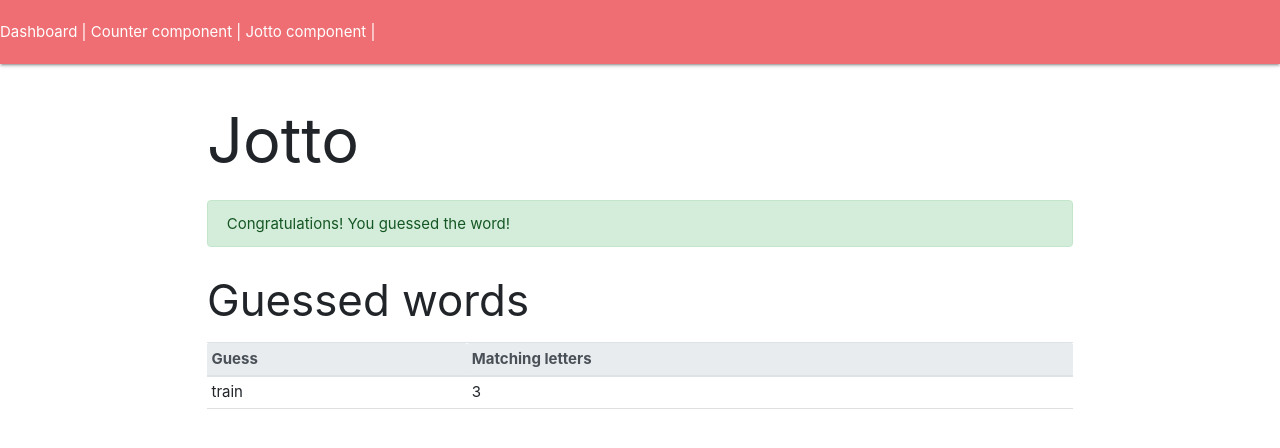
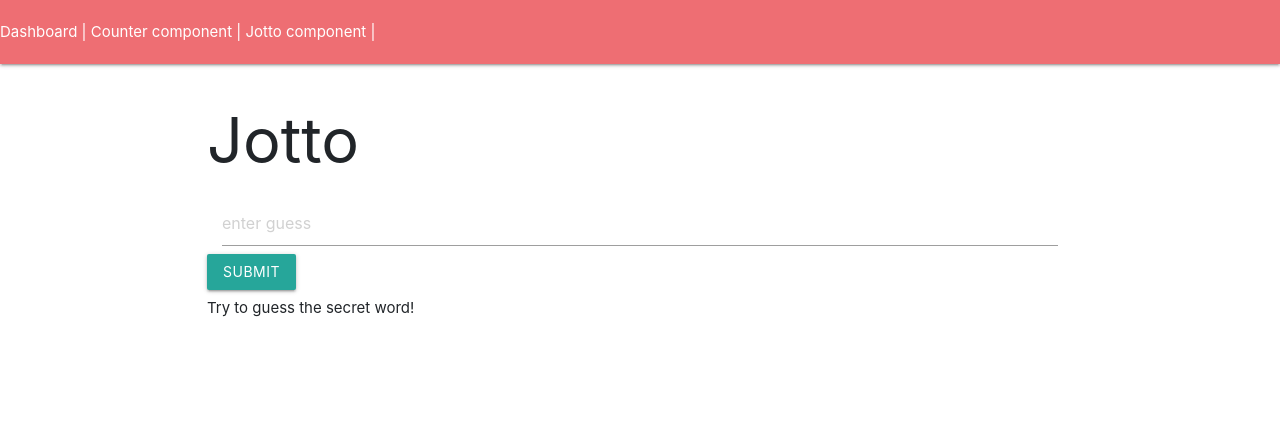
Before and after one commit to mk7gn/testing-app, a React (Create React App) app: page /jotto in a window 1280 px wide. Shown: the top 448 px of the page. Built offline with nearby package versions, Linux system fonts and the light colour scheme.

Commit message:
Connect Jotto app component

```diff
--- a/src/components/Jotto/Jotto.js
+++ b/src/components/Jotto/Jotto.js
@@ -3,21 +3,28 @@ import { connect } from 'react-redux';
 
 import GuessedWords from './components/GuessedWords';
 import Congrats from './components/Congrats';
-import { actionTypes } from '../../actions';
+import Input from './components/Input';
+import { getSecretWord } from '../../actions';
 
 class Jotto extends Component {
   render() {
     return (
-      <div className="container">
+      <div className="container" data-test="component-app">
         <h1>Jotto</h1>
-        <Congrats success={true} />
-        <GuessedWords guessedWords={[{
-          guessedWord: 'train',
-          letterMatchCount: 3
-        }]} />
+        <Congrats success={this.props.success} />
+        <Input />
+        <GuessedWords guessedWords={this.props.guessedWords} />
       </div>
     )
   }
 }
 
-export default connect(null, actionTypes)(Jotto);
+const mapStateToProps = ({ success, secretWord, guessedWords}) => {
+  return {
+    success,
+    secretWord,
+    guessedWords
+  }
+}
+
+export default connect(mapStateToProps, { getSecretWord })(Jotto);
--- a/src/components/Jotto/components/Input.js
+++ b/src/components/Jotto/components/Input.js
@@ -1,5 +1,7 @@
 import React, { Component } from 'react';
 import { connect } from 'react-redux';
+
+import { guessWord } from '../../../actions';
 
 class Input extends Component {
   render() {
@@ -22,4 +24,4 @@ const mapStateToProps = ({ success }) => {
   return { success };
 }
 
-export default connect(mapStateToProps)(Input);
+export default connect(mapStateToProps, { guessWord })(Input);
```
Also changed, not shown: 2 other files (tests, documents, lock files or other folders).
